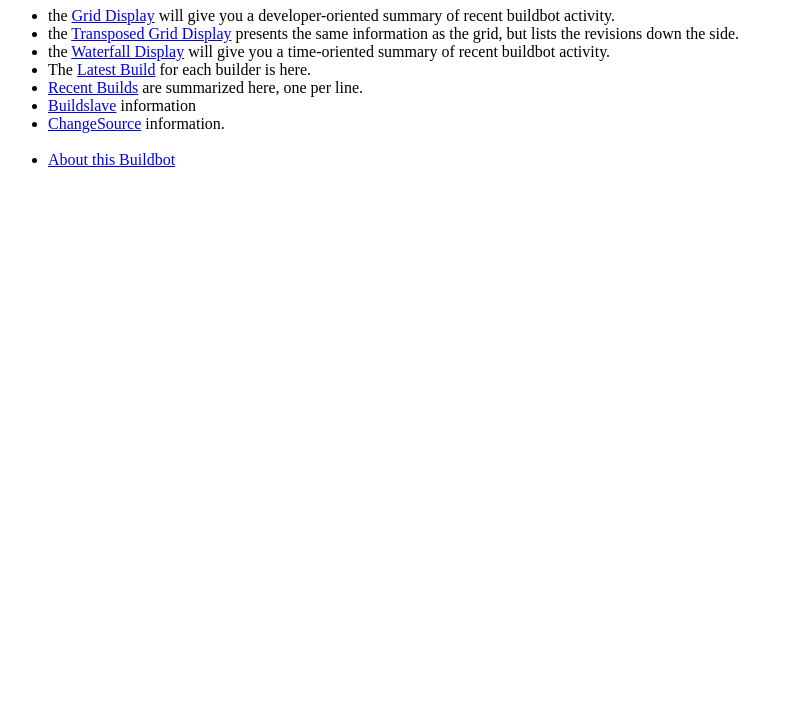
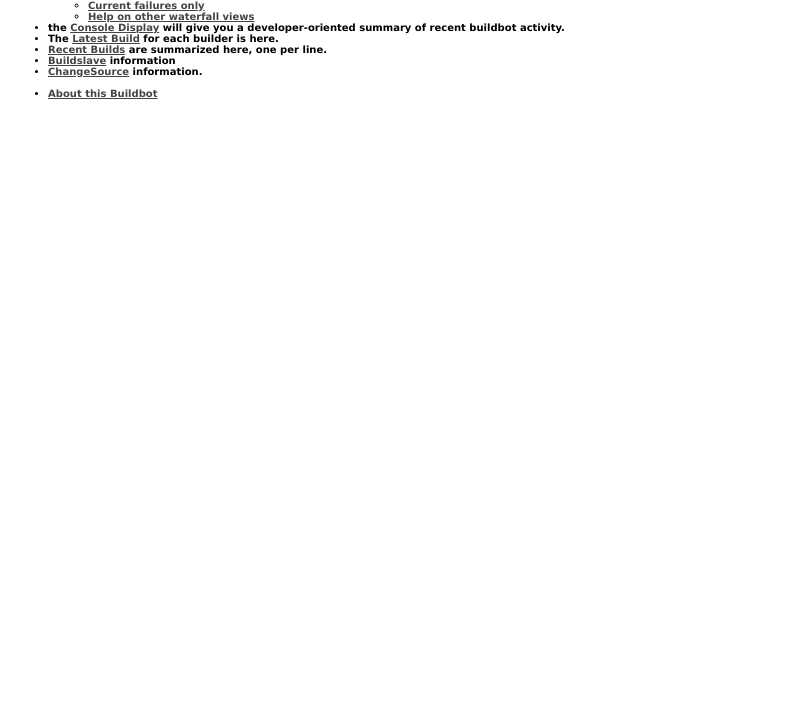
Before and after one commit to LinuxStandardBase/buildbot-config, a plain HTML site: page lsb_public_html/index.html in a window 1280 px wide. Shown: the part 73-800 px from the top of the page, without its empty margins (0-793 px from the left). Drawn offline with Linux system fonts and the light colour scheme.

Commit message:
Add some local tweaks to the web status index for LSB.

```diff
--- a/lsb_public_html/index.html
+++ b/lsb_public_html/index.html
@@ -3,20 +3,24 @@
 <head>
 <meta http-equiv="Content-Type" content="text/html; charset=iso-8859-15">
 <title>Welcome to the Buildbot</title>
+<link href="buildbot.css" rel="stylesheet" type="text/css" />
 </head>
 
 <body>
 <h1>Welcome to the Buildbot!</h1>
 
 <ul>
-  <li>the <a href="grid">Grid Display</a> will give you a
+  <li>the Waterfall Display will give you a
+  time-oriented summary of recent buildbot activity.</li>
+
+  <ul>
+    <li><a href="waterfall">Complete view</a></li>
+    <li><a href="waterfall?failures_only=true">Current failures only</a></li>
+    <li><a href="waterfall/help">Help on other waterfall views</a></li>
+  </ul>
+
+  <li>the <a href="console">Console Display</a> will give you a
   developer-oriented summary of recent buildbot activity.</li>
-
-  <li>the <a href="tgrid">Transposed Grid Display</a> presents
-  the same information as the grid, but lists the revisions down the side.</li>
-
-  <li>the <a href="waterfall">Waterfall Display</a> will give you a
-  time-oriented summary of recent buildbot activity.</li>
 
   <li>The <a href="one_box_per_builder">Latest Build</a> for each builder is
   here.</li>
```
